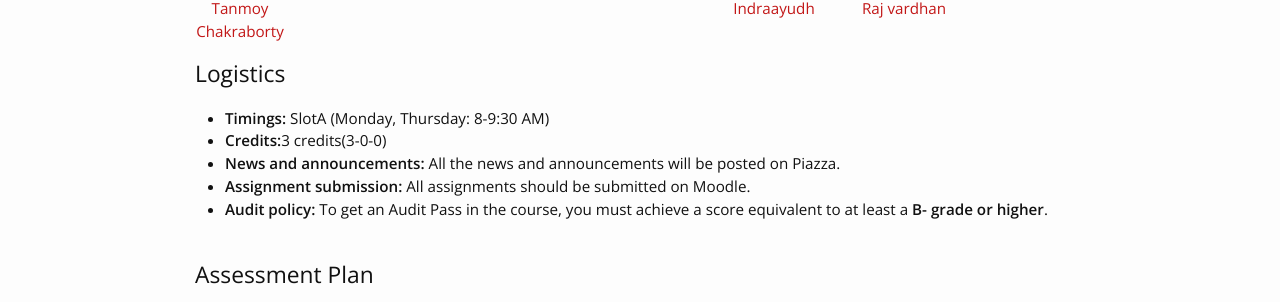
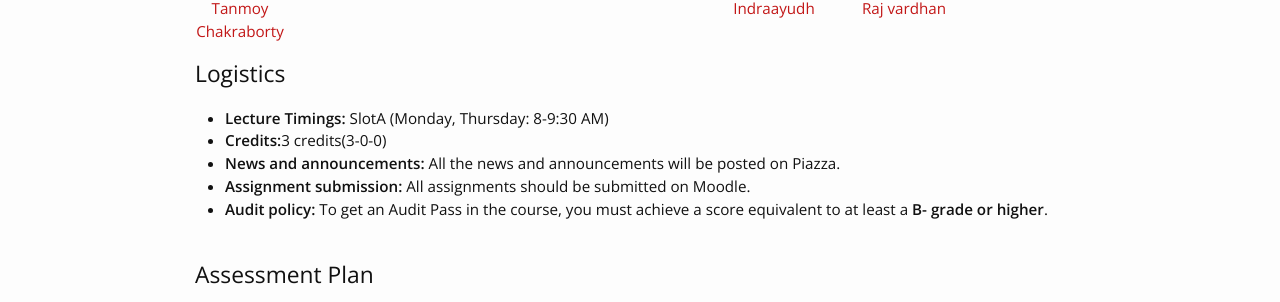
Before and after one commit to lcs2-iitd/ELL7282-2601, a Jekyll site: the page built from index.md, in a window 1280 px wide. Shown: the part 706-1008 px from the top of the page. Built offline with Jekyll 4.4.1, drawn with Linux system fonts in a browser that asks for light colours; nearby versions of some CDN libraries.

Commit message:
Update home.html

```diff
--- a/_layouts/home.html
+++ b/_layouts/home.html
@@ -79,7 +79,7 @@ layout: default
             <div style="width:100%; float: left">
                 <h2>Logistics</h2>
                 <ul>
-                    <li><b>Timings:</b> SlotA (Monday, Thursday: 8-9:30 AM)</li>
+                    <li><b>Lecture Timings:</b> SlotA (Monday, Thursday: 8-9:30 AM)</li>
                     <li><b>Credits:</b>3 credits(3-0-0)</li>
                     <!-- <li><b>Office hours:</b> Monday: 5 - 5:30 pm</li>
                     <li><b>Classroom:</b> Bharti-301</li> -->
```
